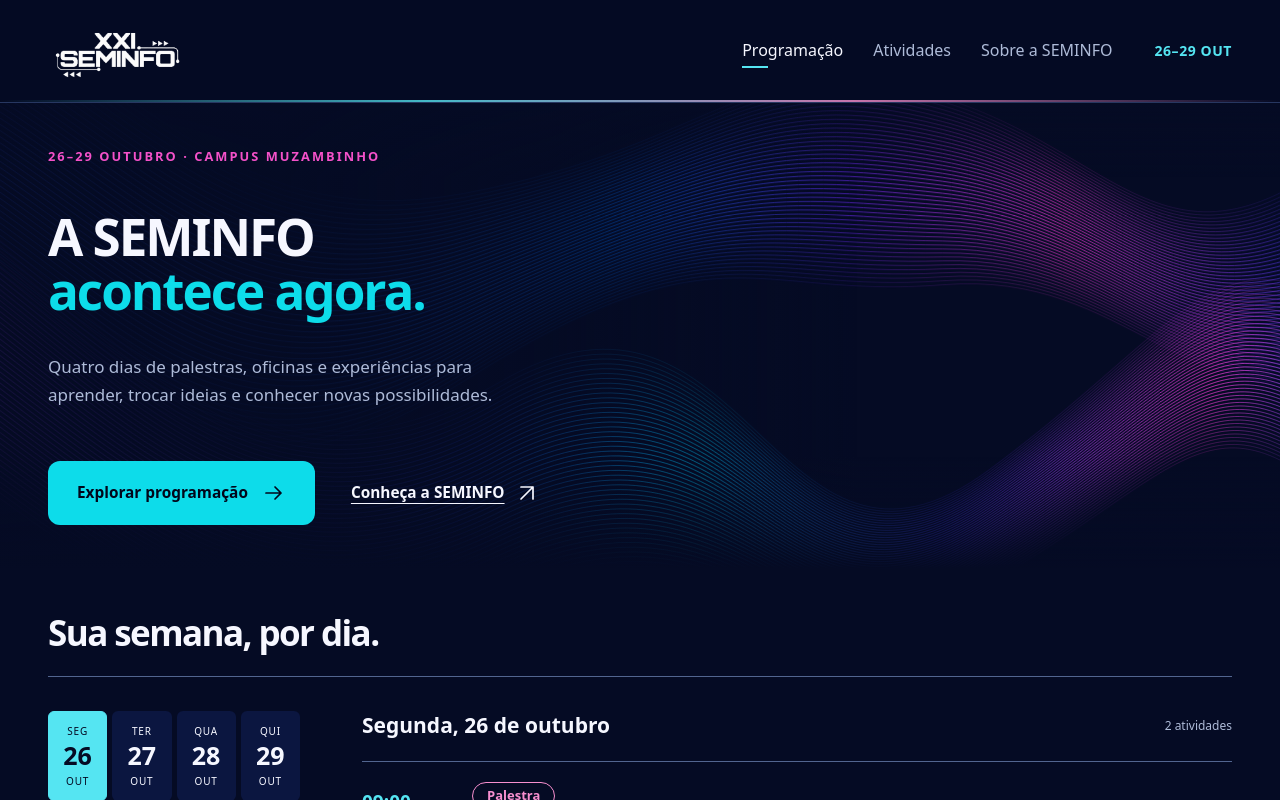
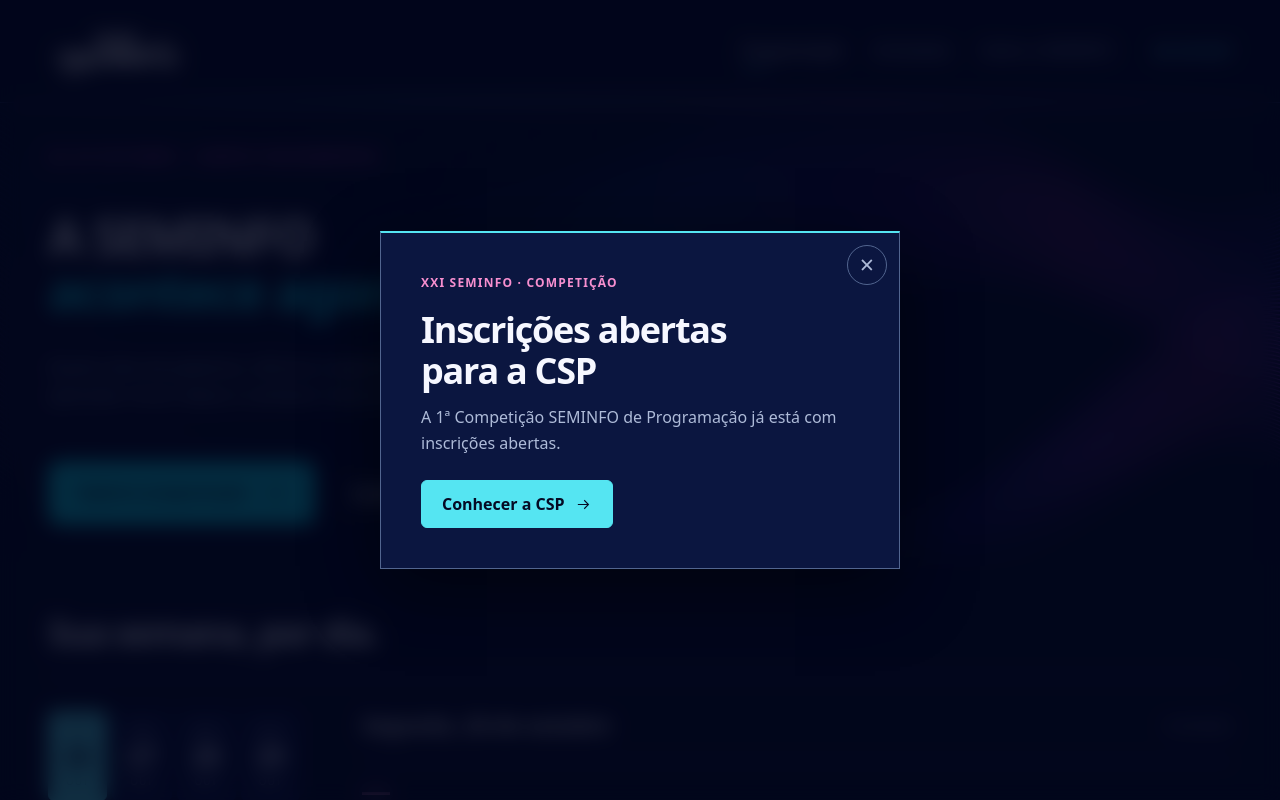
Before and after one commit to zluaninhaxp/seminfo, a React (Vite) app: page / in a window 1280 px wide. Shown: the top 800 px of the page. Built offline with nearby package versions, Linux system fonts and the light colour scheme; a web font is replaced by a local one.

Commit message:
feat: remove mocks e destaca inscrição da CSP

```diff
--- a/src/ActivityDetail.css
+++ b/src/ActivityDetail.css
@@ -34,7 +34,7 @@
 .competition-schedule h3 { color: var(--text); font-size: 17px; line-height: 1.45; font-weight: 600; }
 .competition-rules { margin-top: 34px; }
 .competition-rules li + li { margin-top: 7px; }
-.competition-highlight { padding: 0 .14em; border-radius: 2px; background: linear-gradient(transparent 24%, var(--pink) 24%, var(--pink) 94%, transparent 94%); color: var(--ink); font-weight: 700; -webkit-box-decoration-break: clone; box-decoration-break: clone; }
+.competition-highlight { padding: 0 .12em; border-radius: 2px; background: rgb(247 143 207 / 16%); box-shadow: inset 0 -2px 0 rgb(247 143 207 / 78%); color: var(--text); font-weight: 600; -webkit-box-decoration-break: clone; box-decoration-break: clone; }
 .detail-speakers { display: flex; flex-wrap: wrap; gap: 18px 26px; color: var(--muted); }
 .detail-speaker { display: flex; align-items: center; gap: 20px; min-width: 0; }
 .speaker-avatar { display: grid; place-items: center; flex: 0 0 60px; width: 60px; height: 60px; border: 2px solid var(--cyan); border-radius: 50%; color: var(--text); font-size: 19px; font-weight: 700; }
--- a/src/App.css
+++ b/src/App.css
@@ -119,6 +119,10 @@
 .empty { padding: 50px 0; }
 .empty h3 { font-size: 23px; }
 .empty p { margin: 15px 0; color: var(--muted); }
+.empty-undisclosed { padding: 30px 0 38px; }
+.empty-undisclosed-mark { display: block; width: 28px; height: 3px; margin-bottom: 13px; background: var(--pink); }
+.empty-undisclosed h3 { font-size: 21px; }
+.empty-undisclosed p { margin: 8px 0 0; }
 .live-explanation { padding: 15px 0; color: var(--muted); font-size: 12px; }
 .cancelled h3 { color: var(--muted); }
 
@@ -517,3 +521,19 @@
   .programme-activity-list .agenda-button svg { transition: none; }
   .programme-activity-list .agenda-register:not(:disabled):hover svg { transform: none; }
 }
+
+.csp-promo-backdrop { position: fixed; z-index: 30; inset: 0; display: grid; place-items: center; padding: 20px; background: rgb(2 6 26 / 82%); backdrop-filter: blur(10px); }
+.csp-promo-dialog { position: relative; width: min(100%, 520px); padding: clamp(26px, 5vw, 40px); border: 1px solid var(--line-strong); border-top: 2px solid var(--cyan); background: var(--surface); box-shadow: 0 22px 70px rgb(0 0 0 / 45%); }
+.csp-promo-close { position: absolute; top: 12px; right: 12px; display: grid; width: 40px; height: 40px; place-items: center; border: 1px solid var(--line-strong); border-radius: 50%; background: transparent; color: var(--muted); font-size: 25px; line-height: 1; transition: color var(--transition), border-color var(--transition); }
+.csp-promo-close:hover { border-color: var(--cyan); color: var(--cyan); }
+.csp-promo-eyebrow { margin: 0 48px 18px 0; color: var(--pink); font-size: 12px; font-weight: 700; letter-spacing: .1em; text-transform: uppercase; }
+.csp-promo-dialog h2 { max-width: 16ch; margin: 0 35px 14px 0; font-size: clamp(27px, 5vw, 36px); line-height: 1.12; letter-spacing: -.035em; }
+.csp-promo-dialog > p:not(.csp-promo-eyebrow) { max-width: 48ch; color: var(--muted); font-size: 16px; line-height: 1.6; }
+.csp-promo-cta { display: inline-flex; min-height: 48px; align-items: center; justify-content: center; gap: 10px; margin-top: 24px; padding: 12px 20px; border: 1px solid var(--cyan); border-radius: var(--radius); background: var(--cyan); color: var(--ink); font-weight: 700; text-decoration: none; transition: background var(--transition), border-color var(--transition), color var(--transition); }
+.csp-promo-cta svg { width: 17px; height: 17px; }
+.csp-promo-cta:hover { border-color: var(--text); background: var(--text); }
+@media (max-width: 480px) {
+  .csp-promo-backdrop { padding: 16px; }
+  .csp-promo-dialog { padding: 28px 22px; }
+  .csp-promo-cta { width: 100%; }
+}
--- a/src/App.tsx
+++ b/src/App.tsx
@@ -27,6 +27,14 @@
     return ["https:", "http:"].includes(url.protocol) && (!reserved || demoDestination) ? value : undefined;
   } catch {
     return undefined;
+  }
+}
+function isDemoRegistration(value?: string) {
+  if (!event.demo || !value) return false;
+  try {
+    return new URL(value).hostname === "example.com";
+  } catch {
+    return false;
   }
 }
 function registrationLabel(activity: Activity) {
@@ -81,6 +89,24 @@
   };
 }
 const readRoute = () => window.location.hash.slice(1) || "/programacao";
+const cspPromoStorageKey = "seminfo-csp-promo-dismissed-v1";
+function shouldShowCspPromo() {
+  const today = clock().date;
+  if (today < "2026-10-06" || today > "2026-10-23") return false;
+  if (!activities.some((activity) => activity.id === "desafio-programacao")) return false;
+  try {
+    return window.sessionStorage.getItem(cspPromoStorageKey) !== "dismissed";
+  } catch {
+    return true;
+  }
+}
+function rememberCspPromoDismissal() {
+  try {
+    window.sessionStorage.setItem(cspPromoStorageKey, "dismissed");
+  } catch {
+    // The modal still closes for the current visit if storage is unavailable.
+  }
+}
 const normalize = (value: string) =>
   value
     .normalize("NFD")
@@ -100,7 +126,9 @@
   const [menuOpen, setMenuOpen] = useState(false);
   const [now, setNow] = useState(clock);
   const [shareMessage, setShareMessage] = useState("");
+  const [cspPromoOpen, setCspPromoOpen] = useState(shouldShowCspPromo);
   const main = useRef<HTMLElement>(null);
+  const cspPromoDialog = useRef<HTMLDivElement>(null);
   const revealedContent = useRef<WeakSet<Element>>(new WeakSet());
   const [origin, setOrigin] = useState("/programacao");
   const lastRoute = useRef(route);
@@ -108,6 +136,45 @@
   const [showEarlier, setShowEarlier] = useState(false);
   const position = useRef(0);
   const returning = useRef(false);
+  useEffect(() => {
+    if (!cspPromoOpen) return;
+    const previousFocus = document.activeElement instanceof HTMLElement
+      ? document.activeElement
+      : null;
+    const previousOverflow = document.body.style.overflow;
+    const dialog = cspPromoDialog.current;
+    const focusable = () => Array.from(dialog?.querySelectorAll<HTMLElement>(
+      'button:not(:disabled), a[href], [tabindex]:not([tabindex="-1"])',
+    ) ?? []);
+    focusable()[0]?.focus();
+    document.body.style.overflow = "hidden";
+    const handleKeyDown = (e: KeyboardEvent) => {
+      if (e.key === "Escape") {
+        e.preventDefault();
+        rememberCspPromoDismissal();
+        setCspPromoOpen(false);
+        return;
+      }
+      if (e.key !== "Tab") return;
+      const elements = focusable();
+      if (!elements.length) return;
+      const first = elements[0];
+      const last = elements[elements.length - 1];
+      if (e.shiftKey && document.activeElement === first) {
+        e.preventDefault();
+        last.focus();
+      } else if (!e.shiftKey && document.activeElement === last) {
+        e.preventDefault();
+        first.focus();
+      }
+    };
+    document.addEventListener("keydown", handleKeyDown);
+    return () => {
+      document.removeEventListener("keydown", handleKeyDown);
+      document.body.style.overflow = previousOverflow;
+      if (previousFocus?.isConnected) previousFocus.focus({ preventScroll: true });
+    };
+  }, [cspPromoOpen]);
   useEffect(() => {
     const handle = () => {
       setRoute(readRoute());
@@ -219,6 +286,8 @@
     isToday && !showEarlier && filtered.some((a) => a.end > now.time)
       ? filtered.filter((a) => a.end > now.time)
       : filtered;
+  const showUndisclosedSchedule =
+    !isActivities && filtered.length === 0 && !search.trim() && type === "Todas" && !openOnly;
   const groups = [
     ...new Set(visible.map((a) => (isActivities ? a.date : a.start))),
   ];
@@ -288,7 +357,7 @@
         {a.registrationStatus !== "open" && (
           <p className="action-note">{labels[a.registrationStatus]}</p>
         )}
-        {event.demo && a.registrationStatus === "open" && registrationDestination(a.registrationUrl) && <p className="detail-demo-note">Formulário demonstrativo</p>}
+        {a.registrationStatus === "open" && isDemoRegistration(a.registrationUrl) && <p className="detail-demo-note">Formulário demonstrativo</p>}
       </div>
     );
   }
@@ -670,10 +739,13 @@
                   </div>
                 )}
                 {filtered.length === 0 ? (
-                  <div className="empty">
-                    <h3>Nenhuma atividade encontrada.</h3>
+                  <div className={`empty ${showUndisclosedSchedule ? "empty-undisclosed" : ""}`}>
+                    {showUndisclosedSchedule && <span className="empty-undisclosed-mark" aria-hidden="true" />}
+                    <h3>{showUndisclosedSchedule ? "Programação ainda não divulgada" : "Nenhuma atividade encontrada."}</h3>
                     <p>
-                      {search || type !== "Todas" || openOnly
+                      {showUndisclosedSchedule
+                        ? "Em breve teremos novidades para este dia."
+                        : search || type !== "Todas" || openOnly
                         ? "Experimente limpar os filtros ou buscar outro termo."
                         : "Ainda não há atividades publicadas para este dia."}
                     </p>
@@ -780,6 +852,54 @@
           Sobre o evento
         </a>
       </footer>
+      {cspPromoOpen && (
+        <div
+          className="csp-promo-backdrop"
+          onClick={(e) => {
+            if (e.target !== e.currentTarget) return;
+            rememberCspPromoDismissal();
+            setCspPromoOpen(false);
+          }}
+        >
+          <div
+            className="csp-promo-dialog"
+            ref={cspPromoDialog}
+            role="dialog"
+            aria-modal="true"
+            aria-labelledby="csp-promo-title"
+            aria-describedby="csp-promo-description"
+            tabIndex={-1}
+          >
+            <button
+              className="csp-promo-close"
+              type="button"
+              aria-label="Fechar destaque da CSP"
+              onClick={() => {
+                rememberCspPromoDismissal();
+                setCspPromoOpen(false);
+              }}
+            >
+              <span aria-hidden="true">×</span>
+            </button>
+            <p className="csp-promo-eyebrow">XXI SEMINFO · COMPETIÇÃO</p>
+            <h2 id="csp-promo-title">Inscrições abertas para a CSP</h2>
+            <p id="csp-promo-description">
+              A 1ª Competição SEMINFO de Programação já está com inscrições abertas.
+            </p>
+            <a
+              className="csp-promo-cta"
+              href="#/atividade/desafio-programacao"
+              onClick={() => {
+                rememberCspPromoDismissal();
+                setCspPromoOpen(false);
+                openActivity();
+              }}
+            >
+              Conhecer a CSP <Arrow />
+            </a>
+          </div>
+        </div>
+      )}
     </>
   );
 }
--- a/src/data.ts
+++ b/src/data.ts
@@ -42,46 +42,8 @@
   { date: "2026-10-29", label: "Quinta", short: "QUI", number: "29" },
 ];
 
-// Dados e links fictícios para prévia do modo durante o evento. A comissão
-// deve substituir os exemplos antes da publicação. Datas do evento confirmadas.
+// Atividades reais divulgadas para a XXI SEMINFO 2026.
 export const activities: Activity[] = [
-  {
-    id: "tecnologia-e-futuros",
-    title: "Tecnologia e os futuros que queremos construir",
-    type: "Palestra",
-    date: "2026-10-26",
-    start: "09:00",
-    end: "10:30",
-    location: "Auditório Central",
-    mode: "Presencial",
-    speaker: "Marina Costa · nome fictício",
-    description:
-      "Demonstração fictícia de palestra sobre o impacto da informática nas comunidades e possibilidades de atuação em tecnologia.",
-    requirements: [],
-    capacity: null,
-    registrationStatus: "open",
-    registrationUrl: "https://example.com/seminfo/inscricao-palestra",
-  },
-  {
-    id: "interfaces-na-pratica",
-    title: "Interfaces web: da ideia à primeira página",
-    type: "Oficina",
-    date: "2026-10-26",
-    start: "09:00",
-    end: "12:00",
-    location: "Laboratório de Informática 1",
-    mode: "Presencial",
-    speaker: "Rafael Mendes · instrutor fictício",
-    description:
-      "Oficina prática para criar uma página web responsiva, da estrutura HTML aos primeiros ajustes de CSS.",
-    requirements: [
-      "Conhecimentos básicos de HTML e CSS",
-      "Notebook, se disponível",
-    ],
-    capacity: 30,
-    registrationStatus: "open",
-    registrationUrl: "https://example.com/seminfo/inscricao-interfaces",
-  },
   {
     id: "desafio-programacao",
     title: "1ª CSP: Competição SEMINFO de Programação",
@@ -116,8 +78,10 @@
     capacity: "limited",
     registrationStatus: "open",
     registrationDeadline: "23/10",
+    registrationUrl:
+      "https://docs.google.com/forms/d/e/1FAIpQLSff7YKqdC8fUq1C8KE62aiX6vGsb_95-Q0P2dWu6BPmXj0Lxw/viewform?usp=dialog",
     registrationInstructions:
-      "Inscrição gratuita por equipe até 23/10. Link do formulário a divulgar.",
+      "Inscrição gratuita por equipe até 23/10.",
     competitionSchedule: [
       { date: "2026-10-29", start: "13:00", end: "13:15", title: "Entrada e preparação nos laboratórios" },
       { date: "2026-10-29", start: "13:15", end: "15:30", title: "Prova" },
@@ -125,56 +89,4 @@
       { date: "2026-10-29", start: "16:00", title: "Premiação da CSP e encerramento da SEMINFO" },
     ],
   },
-  {
-    id: "seguranca-aplicacoes",
-    title: "Segurança de aplicações na prática",
-    type: "Oficina",
-    date: "2026-10-28",
-    start: "09:00",
-    end: "12:00",
-    location: "Laboratório de Informática 2",
-    mode: "Presencial",
-    speaker: "Beatriz Nunes · instrutora fictícia",
-    description:
-      "Oficina de análise de riscos comuns e práticas para proteger aplicações desde o desenvolvimento.",
-    requirements: ["Conhecimentos básicos de programação"],
-    capacity: 30,
-    registrationStatus: "closed",
-  },
-  {
-    id: "comunidades-abertas",
-    title: "Comunidades abertas, conhecimento compartilhado",
-    type: "Palestra",
-    date: "2026-10-28",
-    start: "14:00",
-    end: "15:30",
-    location: "Online · transmissão de demonstração",
-    mode: "Online",
-    speaker: "Pedro Almeida · convidado fictício",
-    description:
-      "Palestra sobre colaboração em comunidades de software livre, participação e compartilhamento de conhecimento.",
-    requirements: ["Conexão com a internet"],
-    capacity: null,
-    registrationStatus: "open",
-    registrationUrl: "https://example.com/seminfo/inscricao-comunidades",
-    onlineUrl: "https://example.com/seminfo/transmissao-comunidades",
-  },
-  {
-    id: "acessibilidade-digital",
-    title: "Acessibilidade digital começa nas escolhas",
-    type: "Palestra",
-    date: "2026-10-29",
-    start: "09:00",
-    end: "10:30",
-    location: "Online · transmissão de demonstração",
-    mode: "Online",
-    speaker: "Luiza Ferreira · convidada fictícia",
-    description:
-      "Palestra sobre acessibilidade digital e decisões de conteúdo, design e desenvolvimento que ampliam o acesso.",
-    requirements: ["Conexão com a internet"],
-    capacity: null,
-    registrationStatus: "open",
-    registrationUrl: "https://example.com/seminfo/inscricao-acessibilidade",
-    onlineUrl: "https://example.com/seminfo/transmissao-acessibilidade",
-  },
 ];
```
